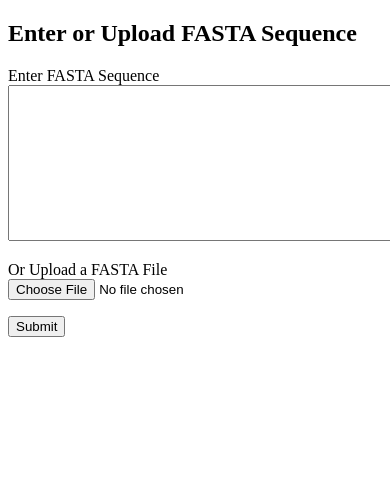
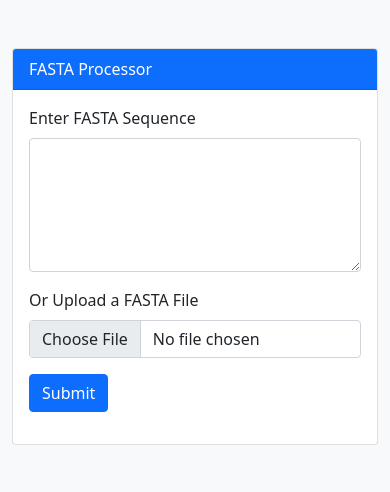
Before and after one commit to bartongroup/SM_dundee-resource-templates, a Flask app: page / in a window 390 px wide; the page is wider, and only the part inside the window is pictured. Shown: the top 492 px of that part. Run offline with Flask 3, Linux system fonts and the light colour scheme.

Commit message:
Enhance UI with Bootstrap integration
- Integrated Bootstrap 5 for a modern and responsive design.
- Updated template/index.html with Bootstrap classes and structure.
- Centered and styled the FASTA input form using Bootstrap components.

```diff
--- a/templates/index.html
+++ b/templates/index.html
@@ -1,27 +1,48 @@
-
 <!DOCTYPE html>
-<html>
+<html lang="en">
 <head>
+    <meta charset="UTF-8">
+    <meta name="viewport" content="width=device-width, initial-scale=1.0">
     <title>FASTA Processor</title>
+    <!-- Bootstrap CSS -->
+    <link href="https://cdn.jsdelivr.net/npm/bootstrap@5.1.0/dist/css/bootstrap.min.css" rel="stylesheet">
 </head>
-<body>
-    <h2>Enter or Upload FASTA Sequence</h2>
+<body class="bg-light py-5">
+    <div class="container">
+        <div class="row justify-content-center">
+            <div class="col-md-6">
+                <div class="card">
+                    <div class="card-header bg-primary text-white">
+                        FASTA Processor
+                    </div>
+                    <div class="card-body">
                         <form action="/" method="post" enctype="multipart/form-data">
                             {{ form.hidden_tag() }}
-        <p>
-            {{ form.sequence.label }}<br>
-            {{ form.sequence(cols=50, rows=10) }}
-        </p>
-        <p>
-            {{ form.fasta_file.label }}<br>
-            {{ form.fasta_file() }}
-        </p>
-        <p>{{ form.submit() }}</p>
+                            <div class="mb-3">
+                                {{ form.sequence.label(class="form-label") }}
+                                {{ form.sequence(class="form-control", rows=5) }}
+                            </div>
+                            <div class="mb-3">
+                                {{ form.fasta_file.label(class="form-label") }}
+                                {{ form.fasta_file(class="form-control") }}
+                            </div>
+                            <div class="mb-3">
+                                {{ form.submit(class="btn btn-primary") }}
+                            </div>
                         </form>
+                    </div>
+                </div>
+                {% if output_file %}
+                <div class="mt-3">
+                    <h5>Download Processed File:</h5>
+                    <a href="{{ url_for('download', filename=output_file) }}" class="btn btn-success">Download</a>
+                </div>
+                {% endif %}
+            </div>
+        </div>
+    </div>
 
-    {% if output_file %}
-    <h3>Download Processed File:</h3>
-    <a href="{{ url_for('download', filename=output_file) }}">Download</a>
-    {% endif %}
+    <!-- Bootstrap JS (Optional) -->
+    <script src="https://cdn.jsdelivr.net/npm/bootstrap@5.1.0/dist/js/bootstrap.bundle.min.js"></script>
 </body>
 </html>
```
Lines whose indentation alone changed are shown as unchanged.
